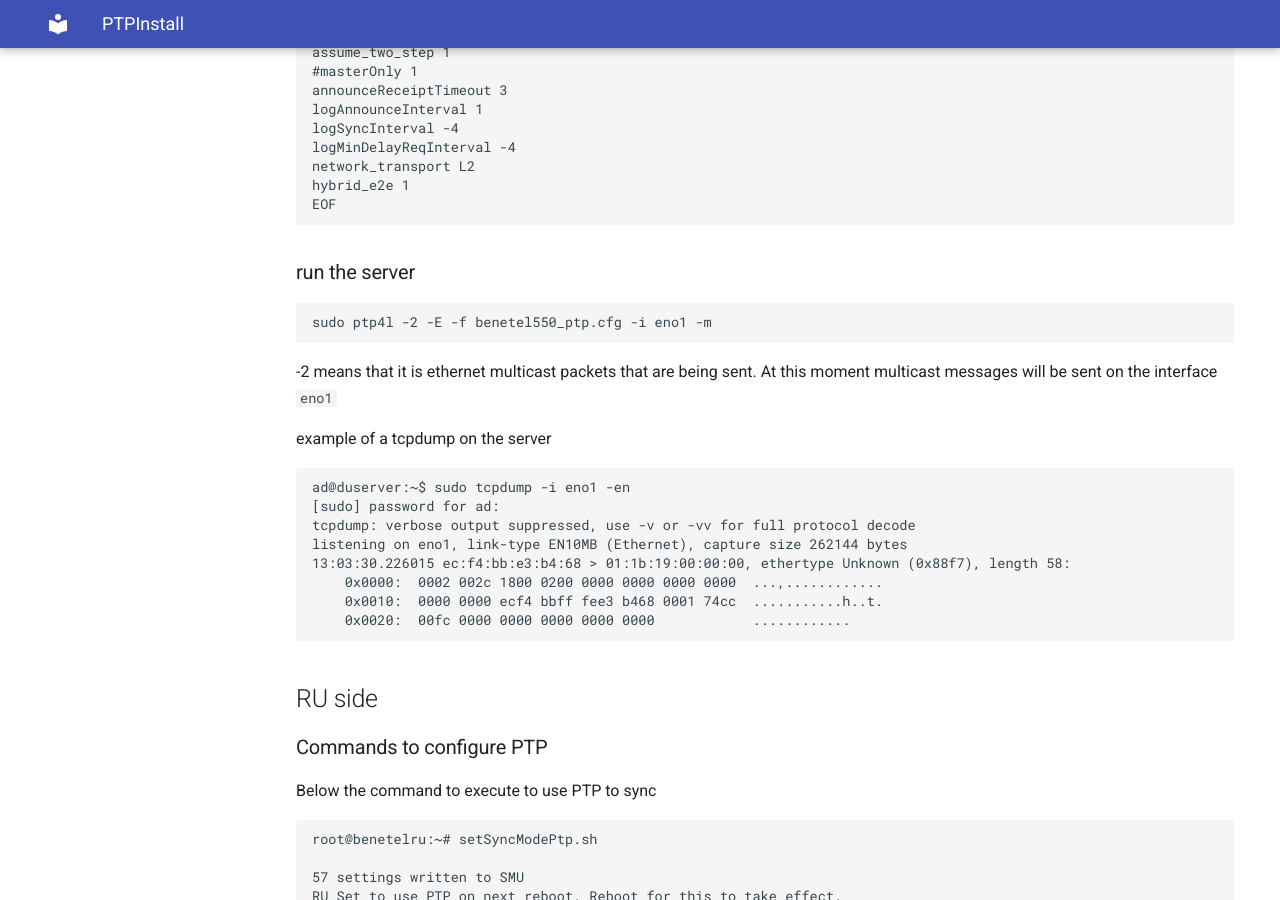
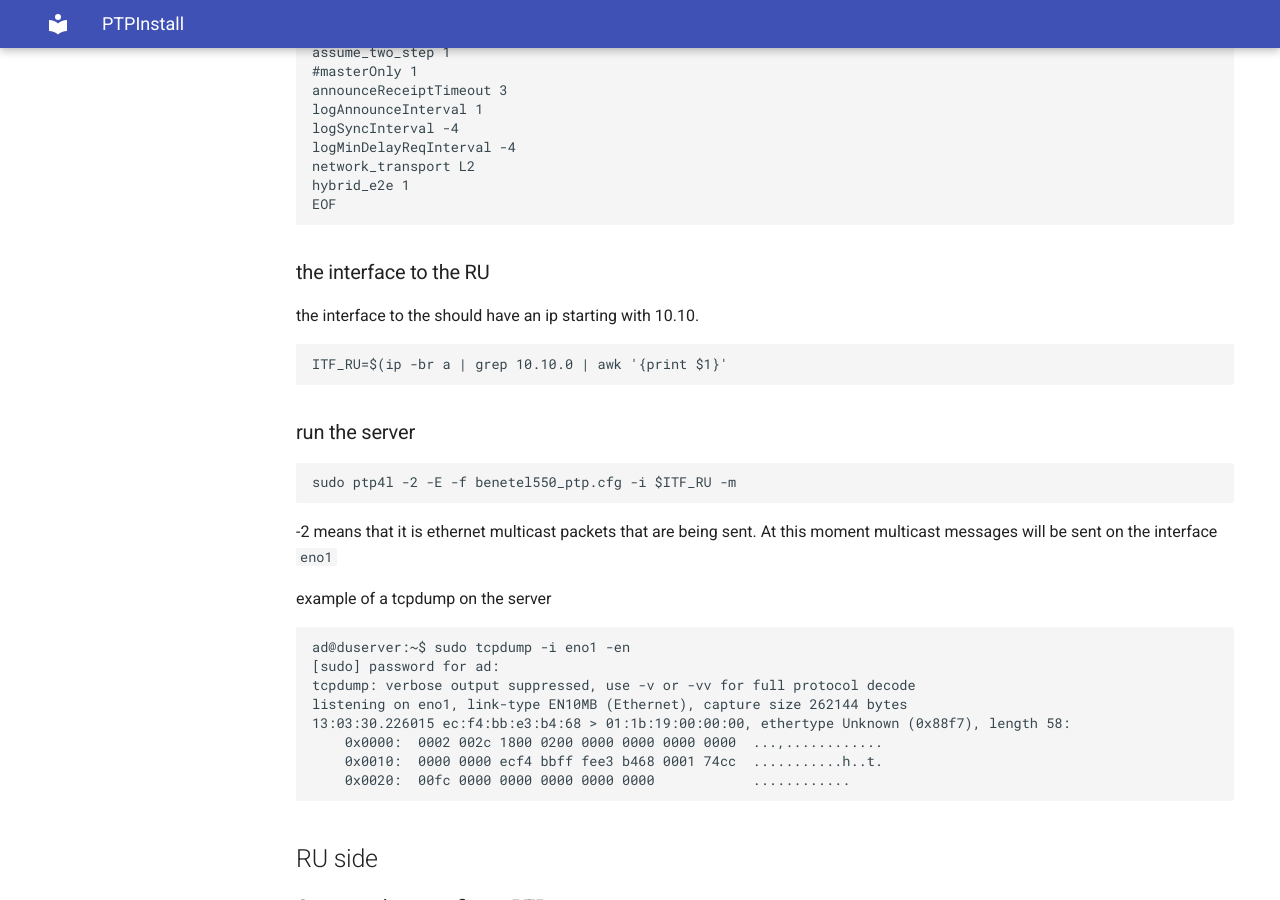
Before and after one commit to accelleran/drax-docs, an MkDocs documentation site: the page built from docs/benetel650-install/PTPInstall.md, in a window 1280 px wide and 900 px high, scrolled down 1239 px. Built offline with MkDocs 1.6.1 and Material for MkDocs 9.7.7, drawn with Linux system fonts in a browser that asks for light colours; the version menu is left out.

Commit message:
Update PTPInstall.md

````diff
--- a/docs/benetel650-install/PTPInstall.md
+++ b/docs/benetel650-install/PTPInstall.md
@@ -64,10 +64,15 @@ hybrid_e2e 1
 EOF
 
 ```
+### the interface to the RU
+the interface to the should have an ip starting with 10.10.
+```
+ITF_RU=$(ip -br a | grep 10.10.0 | awk '{print $1}'
+```
 
 ### run the server
 ```
-sudo ptp4l -2 -E -f benetel550_ptp.cfg -i eno1 -m
+sudo ptp4l -2 -E -f benetel550_ptp.cfg -i $ITF_RU -m
 ```
 
 -2 means that it is ethernet multicast packets that are being sent.
````
